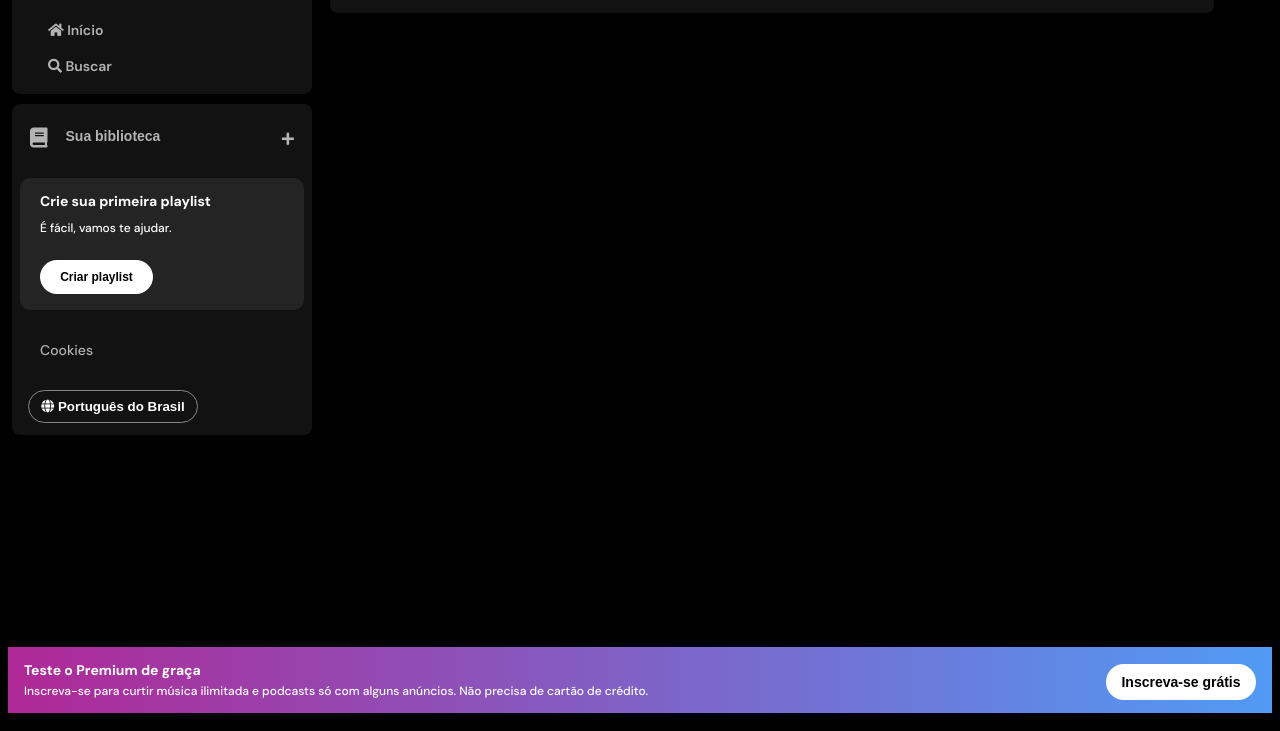
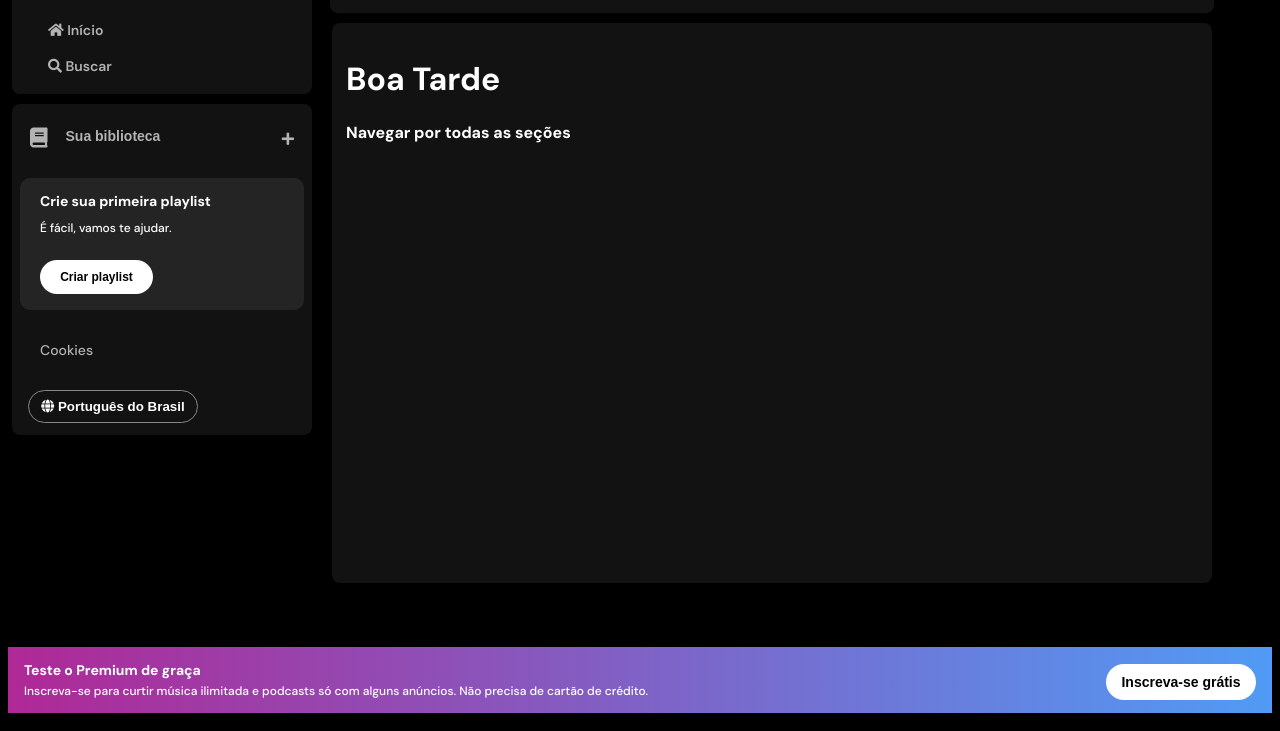
Before and after one commit to FilipeRobot/imersao-front-end-alura-2024, a plain HTML site: page index.html in a window 1280 px wide. Shown: the part 79-810 px from the top of the page. Drawn offline with Linux system fonts and the light colour scheme; files whose address does not match are found by name; a web font is replaced by a local one.

Commit message:
✨ feat: desafio aula 3 Essa é a minha forma de responder ao desafio da terceira aula.

```diff
--- a/index.html
+++ b/index.html
@@ -99,6 +99,13 @@
                     <button class="login">Entrar</button>
                 </div>
             </nav>
+
+            <div class="playlist-container">
+                <div class="playlist">
+                    <h1>Boa Tarde</h1>
+                    <p>Navegar por todas as seções</p>
+                </div>
+            </div>
         </div>
     </main>
 
--- a/src/styles/main-content.css
+++ b/src/styles/main-content.css
@@ -89,3 +89,40 @@
     font-weight: 700;
     border-radius: 40px;
 }
+
+/* Main Playlist container */
+
+.playlist-container {
+    display: flex;
+    flex-direction: column;
+    flex-wrap: nowrap;
+    justify-content: flex-start;
+    align-items: flex-start;
+    width: -webkit-fill-available;
+    width: -moz-available;
+    height: 65vh;
+    margin: 0px 12px;
+    color: #fff;
+    padding: 40px 20px 0px 14px;
+    background-color: var(--background-light-dark);
+    border-radius: 8px;
+}
+
+.playlist-container .playlist {
+    display: flex;
+    flex-direction: column;
+    flex-wrap: nowrap;
+    justify-content: space-between;
+    align-items: flex-start;
+}
+
+.playlist-container .playlist h1 {
+    font-size: 2rem;
+    margin-bottom: 30px;
+}
+
+.playlist-container .playlist p {
+    font-size: 1rem;
+    font-weight: 700;
+    margin-bottom: 20px;
+}
--- a/src/styles/sidebar-footer.css
+++ b/src/styles/sidebar-footer.css
@@ -170,7 +170,6 @@ footer {
     bottom: 0;
     width: -webkit-fill-available;
     width: -moz-available;
-    width: fill-available;
     height: 50px;
     background-image: linear-gradient(90deg, #af2896, #509bf5);
     color: var(--text-base-light);
```
